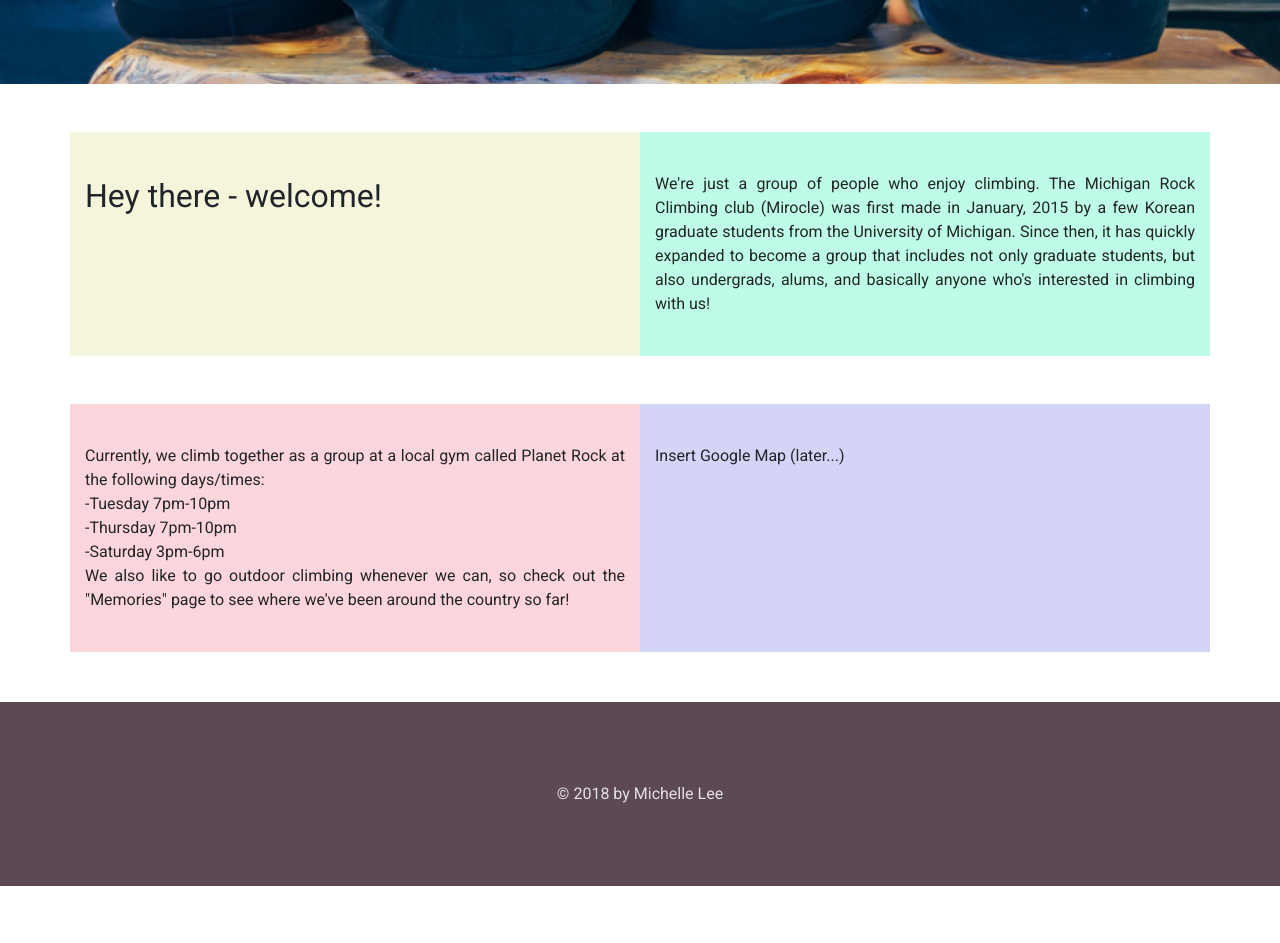
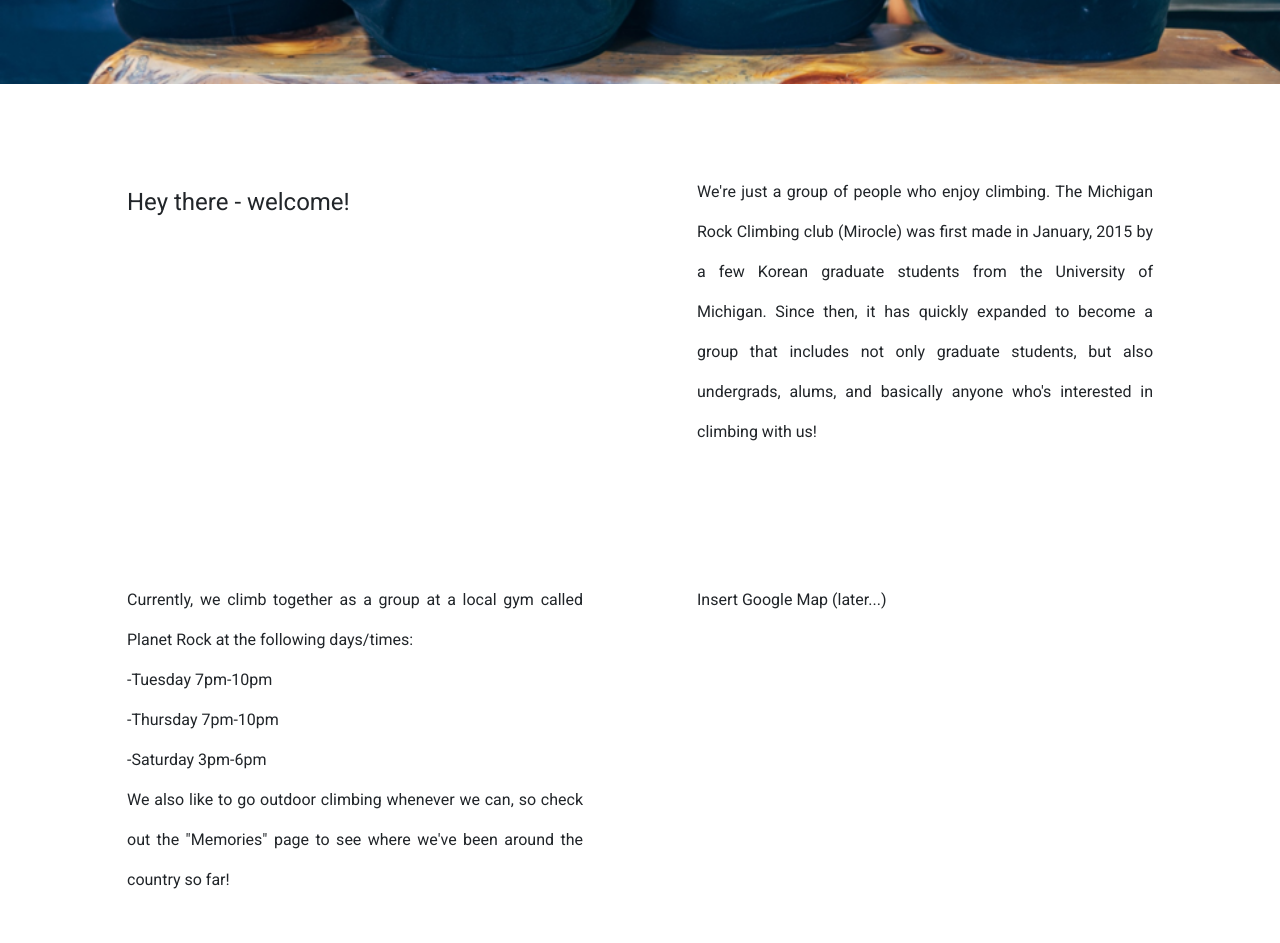
Before and after one commit to michellelee42/539_final, a plain HTML site: page index.html in a window 1280 px wide. Shown: the part 700-1643 px from the top of the page. Before the commit the page ends 1586 px from the top, so only its background shows below. Drawn offline with nearby package versions, Linux system fonts and the light colour scheme.

Commit message:
Add files via upload

```diff
--- a/css/style.css
+++ b/css/style.css
@@ -15,8 +15,13 @@
 .homepic {
     width: 100vw;
 }
-.box1 {
-    font-size: 2em;
+.box {
+    padding-left: 5%;
+    padding-right: 5%;
+    line-height: 2.5;
+}
+.one {
+    font-size: 1.5em;
 }
 
 
--- a/index.html
+++ b/index.html
@@ -40,10 +40,10 @@
 
     <section class="container">
         <div class="row">
-            <div class="mt-5 col-12 col-md-6 box1" style=background-color:beige>
+            <div class="mt-5 col-12 col-md-6 box one">
                 Hey there - welcome!
             </div>
-            <div class="mt-5 col-12 col-md-6 box2" style=background-color:rgb(191,252,231)>
+            <div class="mt-5 col-12 col-md-6 box">
                 We're just a group of people who enjoy climbing. The Michigan Rock Climbing club (Mirocle) was first
                 made
                 in January, 2015 by a few Korean graduate students from the University of Michigan. Since then, it has
@@ -51,14 +51,15 @@
                 alums,
                 and basically anyone who's interested in climbing with us!
             </div>
-            <div class="mt-5 col-12 col-md-6 box3" style=background-color:rgb(253,213,220)>
+            <div class="mt-5 col-12 col-md-6 box">
                 Currently, we climb together as a group at a local gym called Planet Rock at the following
                 days/times:<br>-Tuesday 7pm-10pm<br>-Thursday 7pm-10pm<br>-Saturday 3pm-6pm<br>We also like to go
                 outdoor climbing whenever we can, so check out the "Memories" page to see where we've been around
                 the country so far!
             </div>
-            <div class="mt-5 col-12 col-md-6" style=background-color:rgb(212,212,247)>
+            <div class="mt-5 col-12 col-md-6 box">
                 Insert Google Map (later...)
+
             </div>
         </div>
     </section>
```
Also changed, not shown: contact.html (+2 -2 lines), memories.html (+6 -1 lines), types.html (+7 -5 lines).
